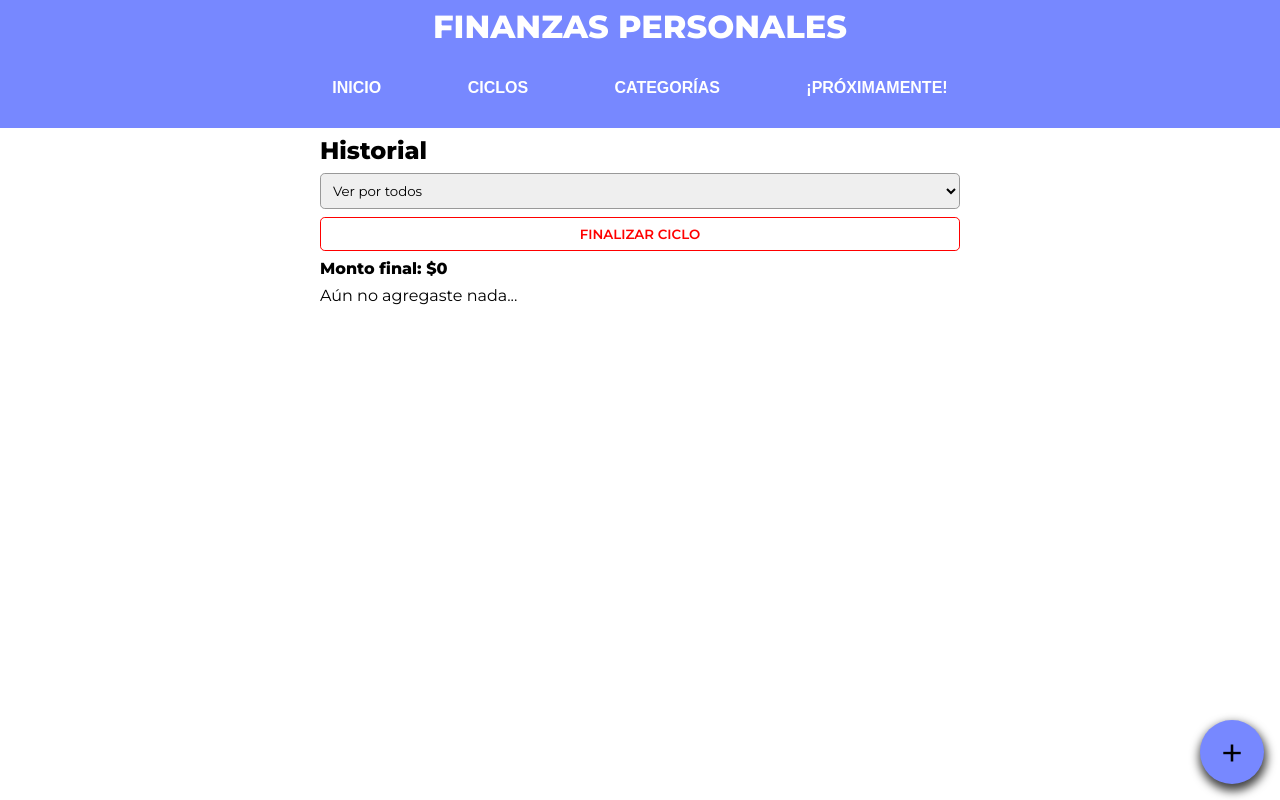
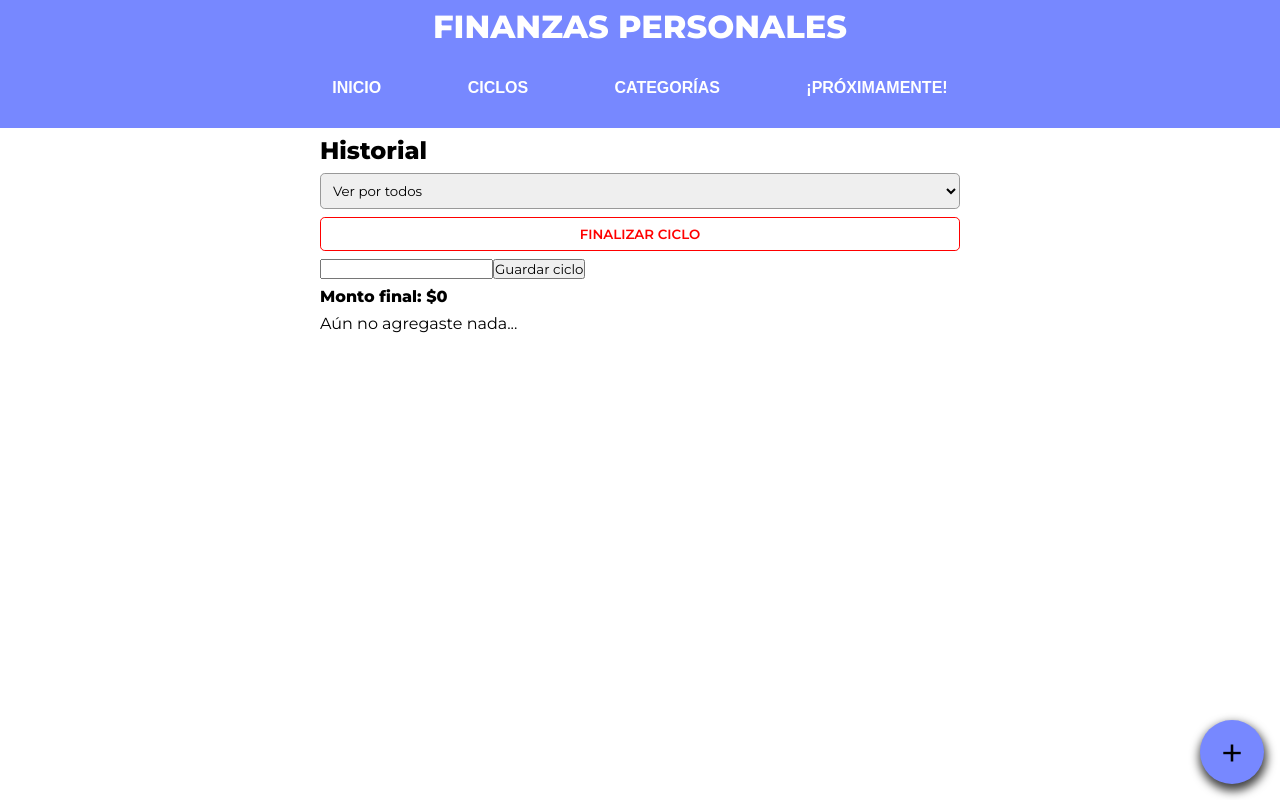
Before and after one commit to FranciscoJoseLavalle/finanzasreact, a React (Create React App) app: page / in a window 1280 px wide. Both pictures are taken after a click on the button "FINALIZAR CICLO". Built offline with nearby package versions, Linux system fonts and the light colour scheme.

Commit message:
Ciclos con nombres

```diff
--- a/src/components/CiclosIndividuales/CiclosIndividuales.jsx
+++ b/src/components/CiclosIndividuales/CiclosIndividuales.jsx
@@ -11,7 +11,10 @@ function CiclosIndividuales() {
     return (
         <>
             <Link to='/ciclos'>Volver a ciclos</Link>
-            <ul className='ciclosContainer'>{ciclos.filter(ciclo => ciclo.id == showCiclo)[0].elementos.map(elemento => <li>{elemento.detail} {elemento.type} <small>{elemento.amount}</small></li>)}</ul>
+            <ul className='ciclosContainer'>{ciclos.filter(ciclo => ciclo.id == showCiclo)[0].elementos.map(elemento => <li>
+                <p>{elemento.detail} - {elemento.type}</p>
+                <p>${elemento.amount}</p>
+                <small>{elemento.date}</small></li>)}</ul>
         </>
     )
 }
--- a/src/components/CiclosItem/CiclosItem.jsx
+++ b/src/components/CiclosItem/CiclosItem.jsx
@@ -4,7 +4,7 @@ import { Link } from 'react-router-dom';
 function CiclosItem({ ciclo }) {
     return (
         <Link className='ciclos__item' to={`/ciclos/${ciclo.id}`}>
-            <h3>Nombre del ciclo</h3>
+            <h3>{ciclo.name}</h3>
             <small>Fecha del ciclo</small>
         </Link>
     )
--- a/src/components/CiclosList/CiclosList.css
+++ b/src/components/CiclosList/CiclosList.css
@@ -1,6 +1,6 @@
 .ciclos {
     display: flex;
-    flex-direction: column;
+    flex-direction: column-reverse;
     align-items: center;
     gap: 1.3rem;
 }
--- a/src/components/Historial/Historial.jsx
+++ b/src/components/Historial/Historial.jsx
@@ -9,7 +9,8 @@ import HistorialList from '../HistorialList/HistorialList';
 import HistorialSelect from '../HistorialSelect/HistorialSelect';
 
 function Historial() {
-    const { modal, amounts, finalAmount, setAmounts, showAmounts, setShowAmounts, guardarCiclo } = useContext(ModalContext);
+    const { modal, amounts, finalAmount, setAmounts, showAmounts, setShowAmounts, guardarCiclo, setCicloNombre } = useContext(ModalContext);
+    const [nombreCiclo, setNombreCiclo] = useState(false);
 
     function deleteItem(id) {
         setAmounts(amounts.filter(el => el.id !== id))
@@ -26,12 +27,19 @@ function Historial() {
         <section className="main__historial">
             <div className="historial-cont">
                 <h2>Historial</h2>
-                <HistorialSelect filterAmounts={filterAmounts}/>
-            <button className='finalizarCiclo' onClick={guardarCiclo}>Finalizar ciclo</button>
+                <HistorialSelect filterAmounts={filterAmounts} />
+                <button className='finalizarCiclo' onClick={() => setNombreCiclo(true)}>Finalizar ciclo</button>
+                {nombreCiclo ?
+                    <div>
+                        <input type='text' onChange={(e) => setCicloNombre(e.target.value)}/>
+                        <button onClick={guardarCiclo}>Guardar ciclo</button>
+                    </div>
+                    :
+                    <></>}
                 <h4 className="montoTotal">Monto final: ${finalAmount}</h4>
                 <div className="main__historial-cont">
-                    { finalAmount === 0 ? <p>Aún no agregaste nada...</p> : <></> }
-                    <HistorialList showAmounts={showAmounts} deleteItem={deleteItem}/>
+                    {finalAmount === 0 ? <p>Aún no agregaste nada...</p> : <></>}
+                    <HistorialList showAmounts={showAmounts} deleteItem={deleteItem} />
                 </div>
             </div>
             {modal ? <AddForm /> : <></>}
--- a/src/components/HistorialItem/HistorialItem.jsx
+++ b/src/components/HistorialItem/HistorialItem.jsx
@@ -12,7 +12,7 @@ function HistorialItem({ amount, deleteItem }) {
       <div className='itemText'>
         <p>{amount.detail} - {amount.type}</p>
         <p>${amount.amount}</p>
-        <p>{amount.date}</p>
+        <small>{amount.date}</small>
       </div>
       <div className='itemImg'>
         <img src={editIMG} alt="" onClick={() => edit(amount.id)}/>
--- a/src/context/ModalContext.jsx
+++ b/src/context/ModalContext.jsx
@@ -13,6 +13,7 @@ function ModalContextProvider({ children }) {
   const [finalAmount, setFinalAmount] = useState(0);
   const [showAmounts, setShowAmounts] = useState([]);
   const [ciclos, setCiclos] = useState([]);
+  const [cicloNombre, setCicloNombre] = useState('');
 
   useEffect(() => {
     setIngresos(amounts.filter(el => el.type === 'Ingreso').map(element => parseFloat(element.amount)));
@@ -39,12 +40,12 @@ function ModalContextProvider({ children }) {
   }
 
   function guardarCiclo() {
-    setCiclos([...ciclos, {id: Date.now(), elementos: amounts}])
+    setCiclos([...ciclos, {id: Date.now(), name: cicloNombre, elementos: amounts}])
     setAmounts([])
   }
 
   return (
-    <ModalContext.Provider value={{ modal, setModal, amounts, setAmounts, finalAmount, editItem, setEditItem, edit, id, setId, setAmountWithoutFilter, amountWithoutFilter, showAmounts, setShowAmounts, guardarCiclo, ciclos }}>
+    <ModalContext.Provider value={{ modal, setModal, amounts, setAmounts, finalAmount, editItem, setEditItem, edit, id, setId, setAmountWithoutFilter, amountWithoutFilter, showAmounts, setShowAmounts, guardarCiclo, ciclos, setCicloNombre }}>
       {children}
     </ModalContext.Provider>
   )
```
